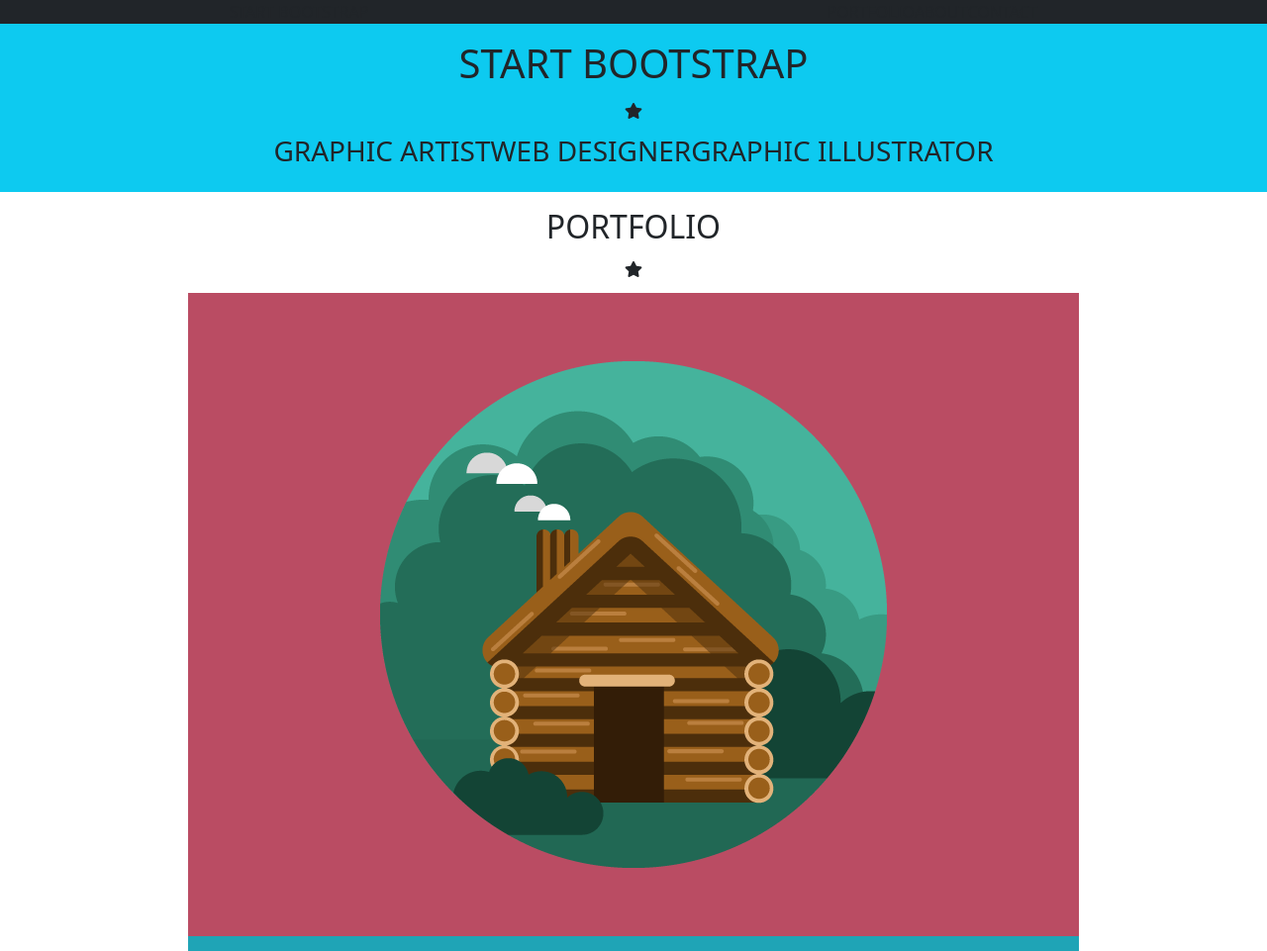
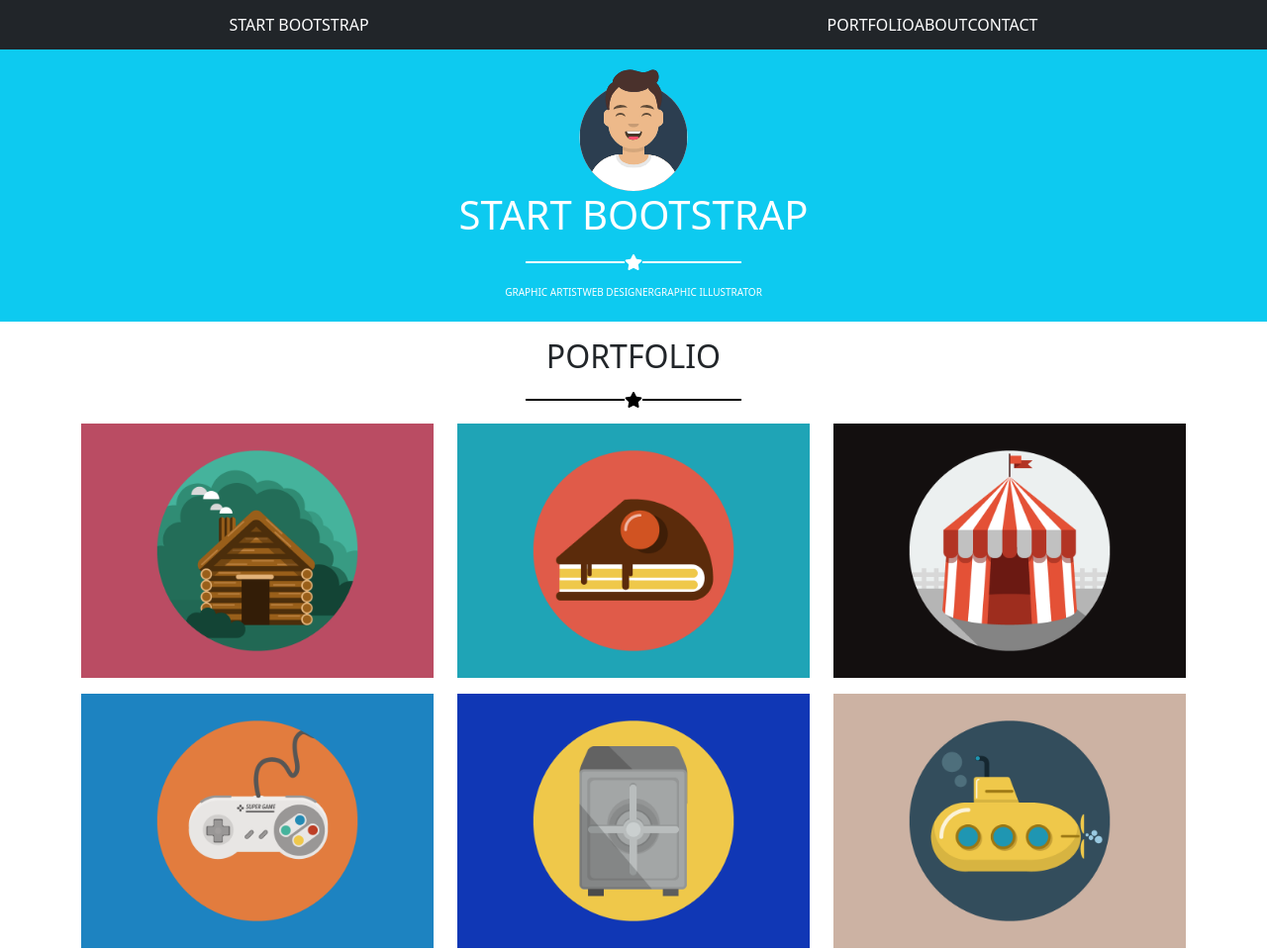
Before and after one commit to Buzz88-Dev/html-css-bootstrap-freelancer, a plain HTML site: page index.html in a window 1280 px wide. Shown: the top 961 px of the page at 99% size. Drawn offline with nearby package versions, Linux system fonts and the light colour scheme.

Commit message:
bozza css

```diff
--- a/css/style.css
+++ b/css/style.css
@@ -3,3 +3,46 @@
     padding: 0;
     box-sizing: border-box;
 }
+
+.altezza {
+    height: 50px;
+    color: white;
+}
+
+header img {
+    width: 40%;
+    height: auto;
+}
+
+main img {
+    width: 100%;
+    height: auto;
+}
+
+.riga {
+    height: 2px;
+    background-color: white;
+    width: 100px;
+}
+
+.riga-black {
+    height: 2px;
+    background-color: black;
+    width: 100px;
+}
+
+.white {
+    color: white;
+}
+
+.black {
+    color: black;
+}
+
+h1, h3 {
+    color: white;
+}
+
+h3 {
+    font-size: 10px;
+}
```
